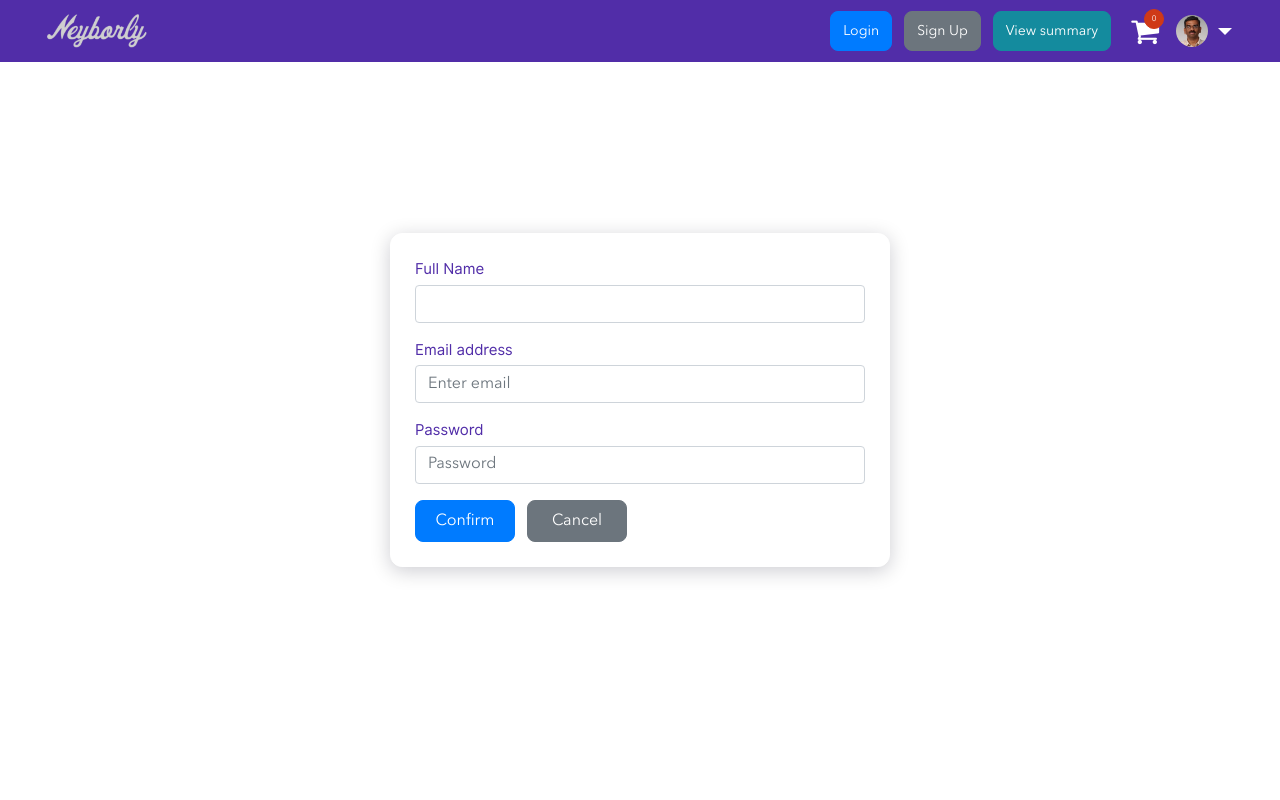
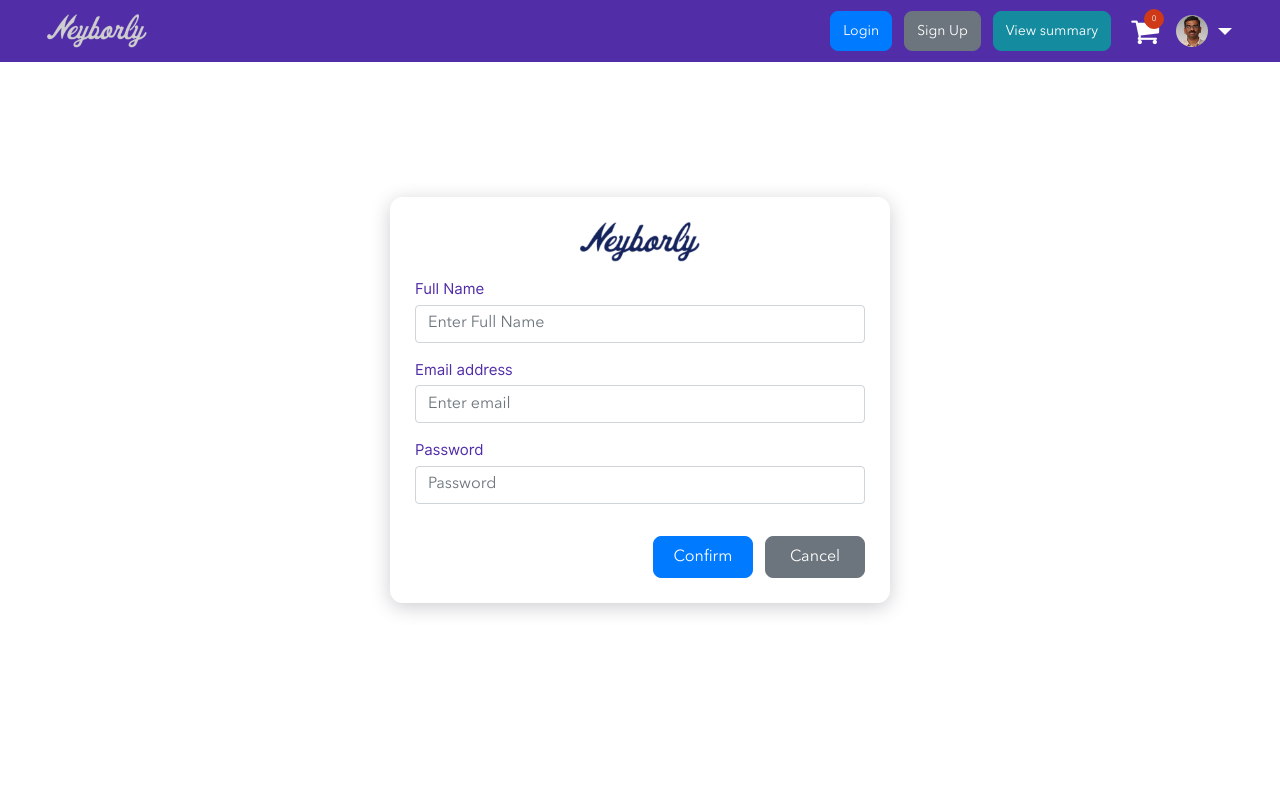
Before and after one commit to banoshahar/shopping-cart, a React (Create React App) app: page /register in a window 1280 px wide. Shown: the top 800 px of the page. Built offline with nearby package versions, Linux system fonts and the light colour scheme.

Commit message:
Final deploy

```diff
--- a/src/components/Registration/index.jsx
+++ b/src/components/Registration/index.jsx
@@ -28,11 +28,14 @@ const Register = () => {
     <div className="cart--main flex--col-grow">
       <div className="container flex--col-grow align-items-center justify-content-center">
         <div className="login--inner">
+        <div className="login--logo">
+            <img src='assets/images/neyborly-blue.png' alt='Shopping Cart Logo' />
+          </div>
           <Form className="login--form w-100" onSubmit={handleSubmit}>
 
           <Form.Group controlId="formBasicName">
               <Form.Label>Full Name</Form.Label>
-              <Form.Control type="text" placeholder="Enter Full Name"
+              <Form.Control type="email" placeholder="Enter Full Name"
               value={name}
               onChange = {e => setName(e.target.value)}/>
               {/* <Form.Text className="text-muted">
@@ -55,7 +58,7 @@ const Register = () => {
               onChange = {e => setPassword(e.target.value)} />
             </Form.Group>
 
-            <div className="d-flex align-items-center">
+            <div className="d-flex align-items-center justify-content-end pt-3">
             <Button variant="primary" type="submit" className="hdr--btn login--btn">
               Confirm
             </Button>
--- a/src/components/login/index.jsx
+++ b/src/components/login/index.jsx
@@ -39,7 +39,7 @@ const Login = () => {
               value={password}
               onChange = {e => setPassword(e.target.value)} />
             </Form.Group>
-            <div className="d-flex align-items-center justify-content-end pt-3">
+            <div className="d-flex align-items-center justify-content-end  pt-3">
             <Button variant="primary" type="submit" className="hdr--btn login--btn">
               Confirm
             </Button>
```
